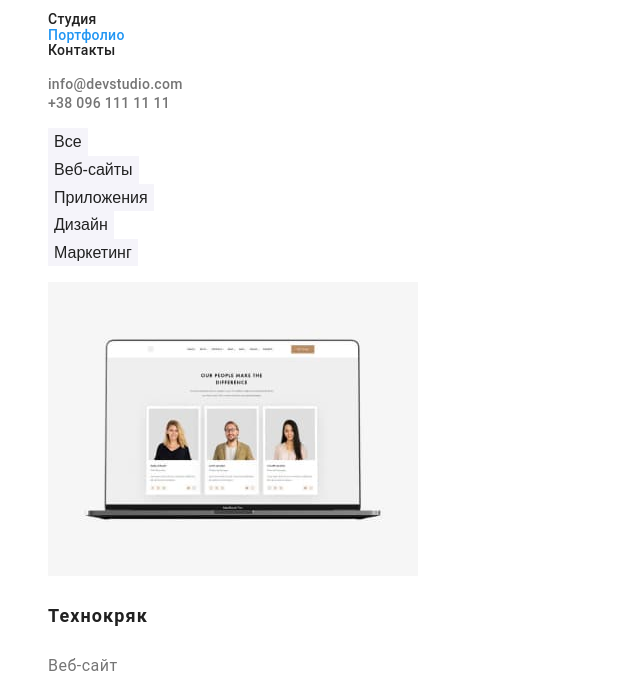
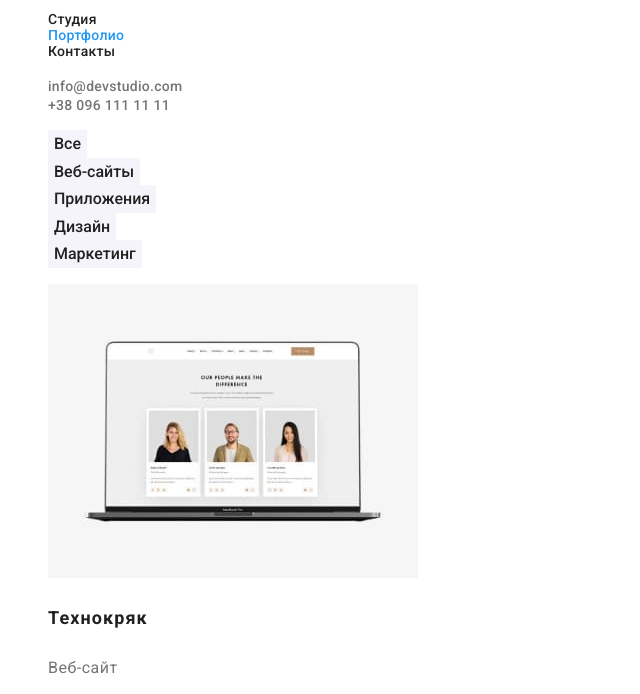
Before and after one commit to Annakunitsa/goit-markup-hw-02, a plain HTML site: page portfolio.html in a window 1280 px wide. Shown: the part 41-735 px from the top of the page, without its empty margins (0-640 px from the left). Drawn offline with Linux system fonts and the light colour scheme.

Commit message:
edited-29-05

```diff
--- a/css/styles.css
+++ b/css/styles.css
@@ -49,7 +49,7 @@ a {
 
 .site-nav-list {
   font-size: 14px;
-  line-height: 1.1;
+  line-height: 1.14;
   letter-spacing: 0.02em;
 }
 
@@ -62,7 +62,7 @@ a {
 .phone-number-link {
   color: var(--secondary-text-color);
   font-size: 14px;
-  line-height: 1.1;
+  line-height: 1.14;
   letter-spacing: 0.02em;
 }
 
@@ -161,13 +161,14 @@ a {
 .team-name {
   font-size: 16px;
   line-height: 1.19;
-  text-align: center;
+  font-weight: 500;
 }
 
 .team-description {
   font-weight: 400;
   font-size: 16px;
   line-height: 1.19;
+  color: var(--secondary-text-color);
 }
 
 /* ----------------PORTFOLIO--------------------*/
@@ -178,6 +179,7 @@ a {
   line-height: 1.6;
   color: var(--primary-text-color);
   font-weight: 500;
+  font-family: inherit;
 }
 
 .filter-list .button:hover,
--- a/portfolio.html
+++ b/portfolio.html
@@ -8,7 +8,7 @@
     <link rel="preconnect" href="https://fonts.googleapis.com" />
     <link rel="preconnect" href="https://fonts.gstatic.com" crossorigin />
     <link
-      href="https://fonts.googleapis.com/css2?family=Raleway:wght@700&family=Roboto+Serif:wght@400;500;700;900&display=swap"
+      href="https://fonts.googleapis.com/css2?family=Raleway:wght@700&family=Roboto:wght@400;500;700;900&display=swap"
       rel="stylesheet"
     />
     <link rel="stylesheet" href="./css/styles.css" />
```
Also changed, not shown: index.html (+1 -1 lines).
